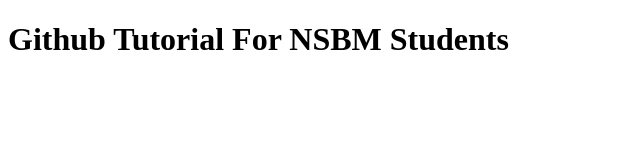
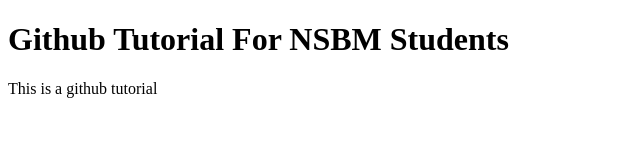
Before and after one commit to Shafran123/Github-Tutorial, a plain HTML site: page index.html in a window 1280 px wide. Shown: the whole page, without its empty margins (0-640 px from the left). Drawn offline with Linux system fonts and the light colour scheme.

Commit message:
Added Paragraph

```diff
--- a/index.html
+++ b/index.html
@@ -6,5 +6,7 @@
 
     <body>
         <h1>Github Tutorial For NSBM Students</h1>
+
+        <p>This is a github tutorial</p>
     </body>
 </html>
```
